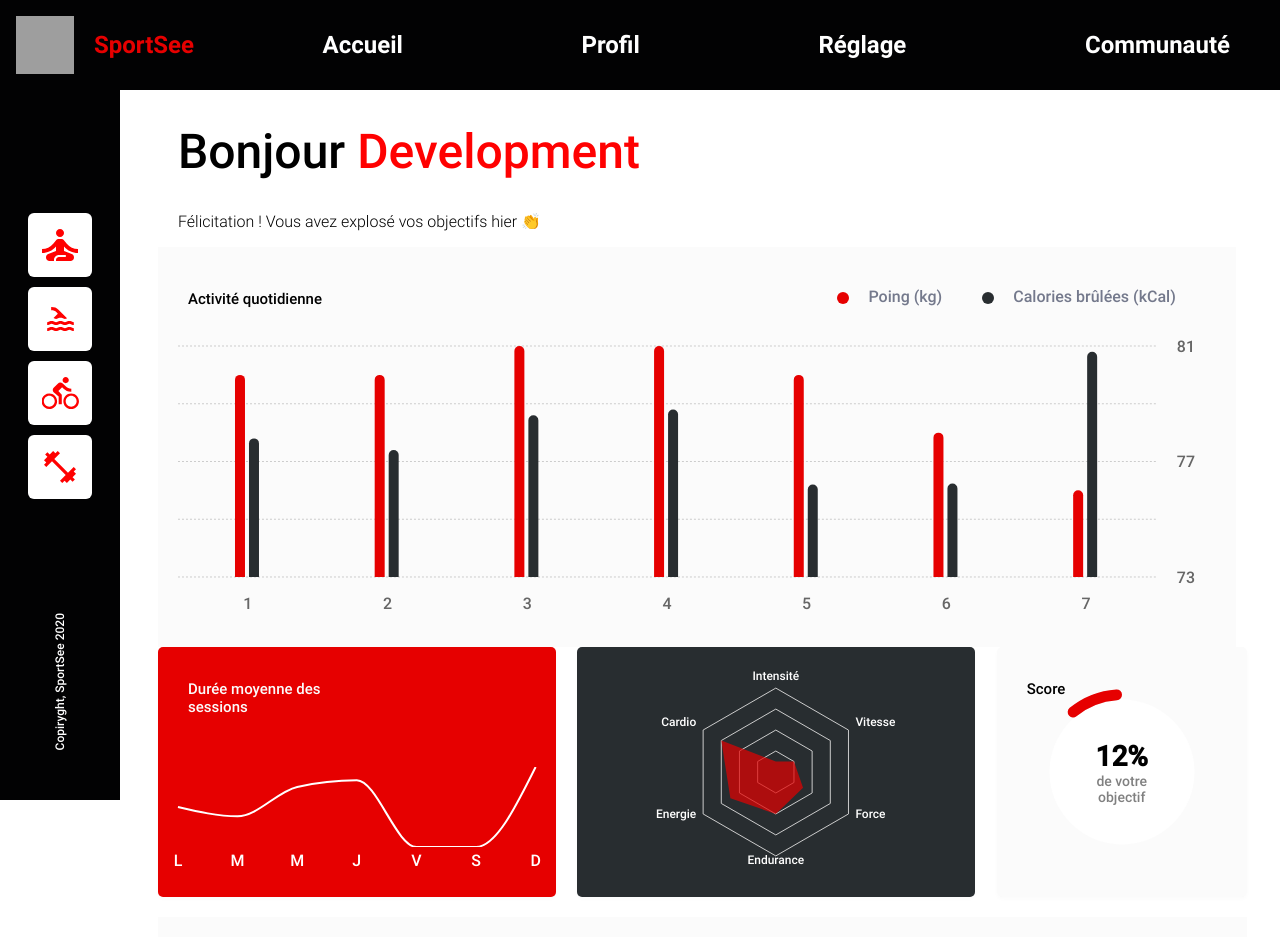
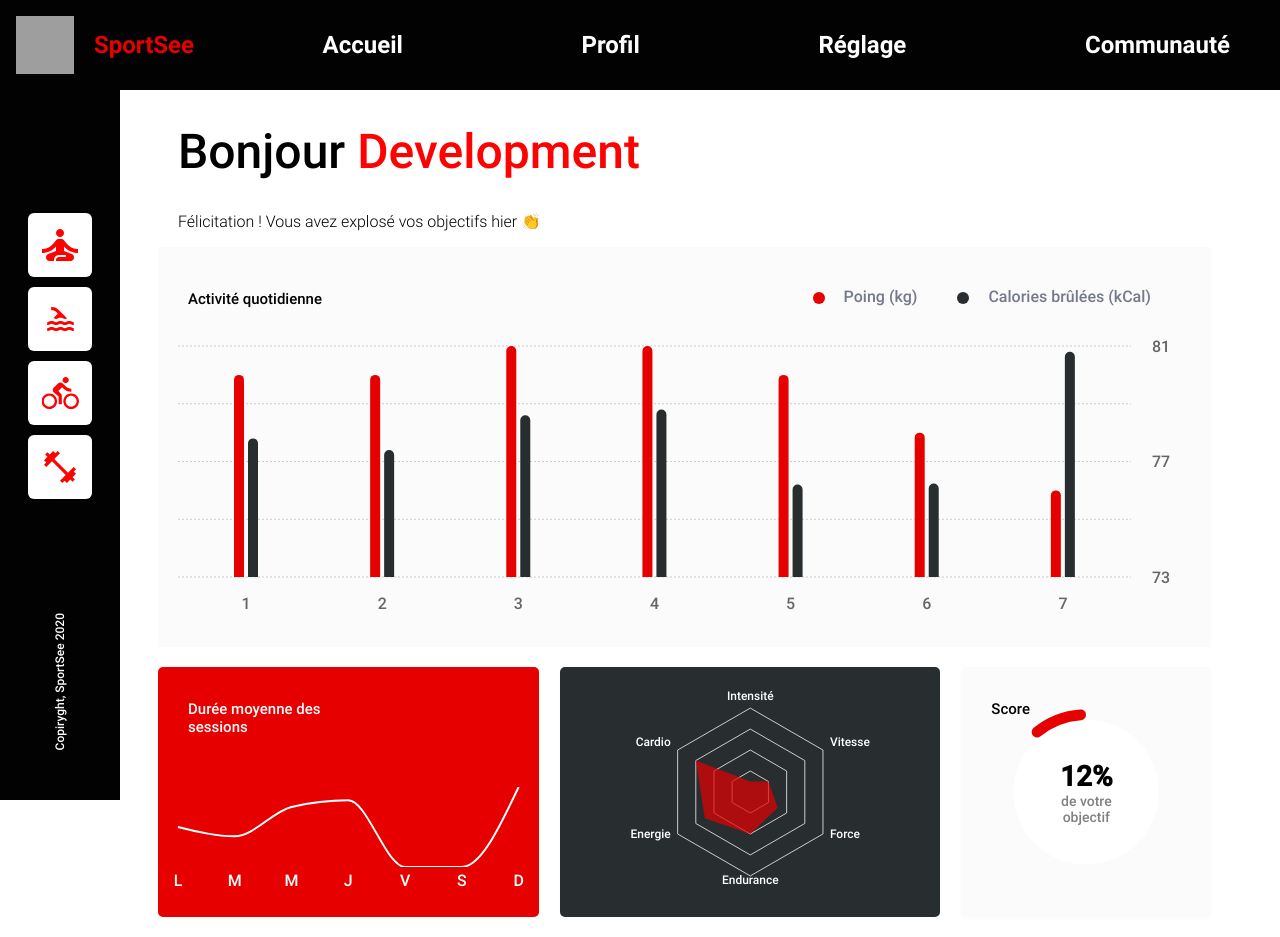
Before and after one commit to milonte/SportSee, a React (Create React App) app: page /12 in a window 1280 px wide. Shown: the top 937 px of the page. Built offline with nearby package versions, Linux system fonts and the light colour scheme; grey boxes are pictures that could not be loaded.

Commit message:
fix: typing code

```diff
--- a/src/Error.tsx
+++ b/src/Error.tsx
@@ -4,8 +4,8 @@ import { Link } from 'react-router-dom';
 
 export default function Error() {
     const error: any = useRouteError();
+    console.log(error)
     function displayError() {
-        console.error(error);
         return (
             <>
                 <div className='error-status'>{error.status}</div>
--- a/src/components/Activity.tsx
+++ b/src/components/Activity.tsx
@@ -1,21 +1,27 @@
-import { useEffect, useState } from 'react';
+import { ReactElement, SetStateAction, useEffect, useState } from 'react';
 import '../styles/components/activity.scss';
-import { BarChart, Bar, XAxis, YAxis, CartesianGrid, Tooltip, Legend, ResponsiveContainer, Text, Line } from 'recharts';
+import { BarChart, Bar, XAxis, YAxis, CartesianGrid, Tooltip, Legend, ResponsiveContainer, TooltipProps } from 'recharts';
 import Loader from './Loader';
+import { UserActivityDatasInterface } from '../models/UserActivityDatasInterface';
+import { NameType, ValueType } from 'recharts/types/component/DefaultTooltipContent';
 
-export default function Activity(data: any) {
-    const [isLoading, setIsLoading] = useState(true)
-    const [activities, setActivities] = useState([]);
+interface ActivityProps {
+    data: UserActivityDatasInterface;
+}
+
+export default function Activity({ data }: ActivityProps) {
+    const [isLoading, setIsLoading]: SetStateAction<any> = useState<boolean>(true)
+    const [activities, setActivities]: SetStateAction<any> = useState<UserActivityDatasInterface>();
 
     useEffect(() => {
-        if (data.data.sessions !== undefined) {
-            setActivities(data.data.sessions);
+        if (data.sessions !== undefined) {
+            setActivities(data.sessions);
             setIsLoading(false);
         }
 
-    }, [data.data.sessions]);
+    }, [data.sessions]);
 
-    const ActivityTooptip = ({ active, payload }: any) => {
+    const ActivityTooptip = ({ active, payload }: TooltipProps<ValueType, NameType>): ReactElement | null => {
         if (active && payload && payload.length) {
             return (
                 <div className="activity-tooltip">
--- a/src/components/DataCard.tsx
+++ b/src/components/DataCard.tsx
@@ -2,17 +2,24 @@ import { useEffect, useState } from 'react';
 import '../styles/components/datacard.scss';
 import Loader from './Loader';
 
-export default function DataCard(props: any) {
-    const [isLoading, setIsLoading] = useState(true)
-    const [dataKey, setDataKey] = useState('');
-    const [dataValue, setDataValue] = useState('');
+interface DataProps {
+    data: {
+        0: string;
+        1: number;
+    };
+}
+
+export default function DataCard({ data }: DataProps) {
+    const [isLoading, setIsLoading] = useState<boolean>(true)
+    const [dataKey, setDataKey] = useState<string>('');
+    const [dataValue, setDataValue] = useState<string>('');
 
     useEffect(() => {
-        if (props.data) {
+        if (data) {
             let category = '';
             let unit = '';
 
-            switch (props.data[0]) {
+            switch (data[0]) {
                 case 'calorieCount':
                     unit = 'kCal';
                     category = 'Calories';
@@ -34,12 +41,11 @@ export default function DataCard(props: any) {
                     category = 'Category';
                     break;
             }
-            setDataValue(props.data[1] + unit)
+            setDataValue(data[1] + unit)
             setDataKey(category);
             setIsLoading(false);
         }
-    }, [props])
-
+    }, [data])
 
     return (
         <div className="data-card">
--- a/src/components/Performance.tsx
+++ b/src/components/Performance.tsx
@@ -1,22 +1,26 @@
-import { useEffect, useState } from 'react';
+import { SetStateAction, useEffect, useState } from 'react';
 import '../styles/components/performance.scss';
 import { PolarAngleAxis, PolarGrid, Radar, RadarChart, ResponsiveContainer } from "recharts";
 import Loader from './Loader';
+import { UserPerformanceDatasInterface } from '../models/UserPerformanceDatasInterface';
 
-export default function Perfomance(data: any) {
-    const [isLoading, setIsLoading] = useState(true)
-    const [performances, setPerformances] = useState([]);
+interface PerformancedataProps {
+    data: UserPerformanceDatasInterface;
+}
+
+export default function Perfomance({ data }: PerformancedataProps) {
+    const [isLoading, setIsLoading]: SetStateAction<any> = useState<boolean>(true)
+    const [performances, setPerformances]: SetStateAction<any> = useState<UserPerformanceDatasInterface>();
 
     useEffect(() => {
-        if (data.data.data !== undefined) {
-            setPerformances(data.data.data);
+        if (data.data !== undefined) {
+            setPerformances(data.data);
             setIsLoading(false);
         }
+    }, [data.data]);
 
-    }, [data.data.data]);
-
-    const formatKind = (data: any) => {
-        switch (data.kind) {
+    const formatKind = (kinds: { value: number, kind: number }) => {
+        switch (kinds.kind) {
             case 1: return 'Intensité';
             case 2: return 'Vitesse';
             case 3: return 'Force';
@@ -39,7 +43,7 @@ export default function Perfomance(data: any) {
                         data={performances}
                     >
                         <PolarGrid gridType="polygon" radialLines={false} />
-                        <PolarAngleAxis dataKey={(data) => formatKind(data)} />
+                        <PolarAngleAxis dataKey={(kinds) => formatKind(kinds)} />
                         <Radar name="Mike" dataKey={"kind"} fill="#E60000" fillOpacity={0.7} />
                     </RadarChart>
                 </ResponsiveContainer>
--- a/src/components/Session.tsx
+++ b/src/components/Session.tsx
@@ -1,22 +1,27 @@
-import { useEffect, useState } from 'react';
+import { ReactElement, SetStateAction, useEffect, useState } from 'react';
 import '../styles/components/session.scss';
 import { Line, LineChart, ResponsiveContainer, Tooltip, XAxis, YAxis } from "recharts";
 import Loader from './Loader';
+import { SessionInterface, UserSessionDatasInterface } from '../models/UserSessionDatasInterface';
 
-export default function Session(data: any) {
-    const [isLoading, setIsLoading] = useState(true)
-    const [sessions, setSessions] = useState([]);
+interface SessionsdataProps {
+    data: UserSessionDatasInterface
+}
+
+export default function Session({ data }: SessionsdataProps) {
+    const [isLoading, setIsLoading]: SetStateAction<any> = useState<boolean>(true)
+    const [sessions, setSessions]: SetStateAction<any> = useState<UserSessionDatasInterface>();
 
     useEffect(() => {
-        if (data.data.sessions !== undefined) {
-            setSessions(data.data.sessions)
+        if (data.sessions !== undefined) {
+            setSessions(data.sessions);
             setIsLoading(false);
         }
 
-    }, [data.data.sessions]);
+    }, [data.sessions]);
 
-    const formatDay = (data: any) => {
-        switch (data.day) {
+    const formatDay = (day: SessionInterface) => {
+        switch (day.day) {
             case 1: return 'L';
             case 2: return 'M';
             case 3: return 'M';
@@ -44,9 +49,9 @@ export default function Session(data: any) {
                                 bottom: 20,
                             }}
                         >
-                            <XAxis dataKey={(data) => formatDay(data)} axisLine={false} tickLine={false} tick={{ fill: 'white' }} />
+                            <XAxis dataKey={(day) => formatDay(day)} axisLine={false} tickLine={false} tick={{ fill: 'white' }} />
                             <YAxis dataKey="sessionLength" hide allowDataOverflow={true} />
-                            <Tooltip content={({ active, payload }): any => {
+                            <Tooltip content={({ active, payload }): ReactElement | null => {
                                 if (active && payload && payload.length) {
                                     return (
                                         <div className="session-tooltip">
--- a/src/components/TodayScore.tsx
+++ b/src/components/TodayScore.tsx
@@ -1,22 +1,24 @@
 import { RadialBar, RadialBarChart, ResponsiveContainer } from 'recharts';
 import '../styles/components/todayscore.scss';
-import { useEffect, useState } from 'react';
+import { SetStateAction, useEffect, useState } from 'react';
 import Loader from './Loader';
 
-export default function TodayScore(data: any) {
-    const [isLoading, setIsLoading] = useState(true)
-    const [score, setScore] = useState([{ value: 0 }]);
-    const [targetAngle, setTargetAngle] = useState(0)
+interface TodayScoreProps {
+    data: any;
+}
+export default function TodayScore({ data }: TodayScoreProps) {
+    const [isLoading, setIsLoading]: SetStateAction<any> = useState<boolean>(true)
+    const [score, setScore]: SetStateAction<any> = useState<any[]>([{ value: 0 }]);
+    const [targetAngle, setTargetAngle]: SetStateAction<any> = useState<number>(0)
 
     useEffect(() => {
-        if (data.data.todayScore !== undefined) {
-            setScore([{ value: 1 - data.data.todayScore }]);
-            setTargetAngle(90 + data.data.todayScore * 360);
+        if (data.todayScore !== undefined) {
+            setScore([{ value: 1 - data.todayScore }]);
+            setTargetAngle(90 + data.todayScore * 360);
             setIsLoading(false);
         }
 
-    }, [data.data.todayScore]);
-
+    }, [data.todayScore]);
 
     return (
         <div id="today-score">
@@ -26,7 +28,7 @@ export default function TodayScore(data: any) {
                 <>
                     <h2 className="title">Score</h2>
                     <span className='legend'>
-                        <p className='percent'>{Number(data.data.todayScore) * 100}%</p>
+                        <p className='percent'>{Number(data.todayScore) * 100}%</p>
                         <p>de votre objectif</p>
                     </span>
                     <div className='r'></div>
--- a/src/router.tsx
+++ b/src/router.tsx
@@ -2,8 +2,6 @@ import { createBrowserRouter } from "react-router-dom";
 import { getUserMainDatas } from "./Api";
 import App from "./App";
 import Error from "./Error";
-
-console.log(process.env)
 
 const router = createBrowserRouter([
     {
@@ -11,10 +9,15 @@ const router = createBrowserRouter([
         element: <App />,
         errorElement: <Error />,
         loader: ({ params }) => {
+            if (!params.userId) {
+
+                throw new Response("Bad Request", { status: 404 })
+            }
             const data = params.userId ? getUserMainDatas(params.userId) : null
 
-            if (!data) {
-                throw new Response("", { status: 404 })
+            if (null === data) {
+                console.log('error')
+                throw new Response("Bad Request", { status: 404 })
             }
             return data;
 
--- a/src/styles/app.scss
+++ b/src/styles/app.scss
@@ -17,6 +17,7 @@ body {
         /* for topbar & leftbar */
         padding-top: 100px;
         padding-left: 150px;
+        padding-right: 50px;
 
         @include config.screen-max(config.$desktop-max-width) {
             flex-direction: column;
@@ -49,6 +50,7 @@ body {
             flex-direction: row;
             flex-wrap: nowrap;
             justify-content: space-around;
+            gap: 50px;
 
             @include config.screen-max(config.$desktop-max-width) {
                 flex-direction: column;
@@ -60,6 +62,7 @@ body {
                 flex-direction: row;
                 gap: 2%;
                 flex-wrap: nowrap;
+                width: 99%;
 
                 #sessions,
                 #performances,
@@ -77,13 +80,17 @@ body {
 
         .article {
             flex: 80%;
+            display: flex;
+            flex-direction: column;
+            flex-wrap: nowrap;
+            gap: 20px;
         }
 
         .aside {
             flex: 20%;
             display: flex;
             flex-direction: column;
-            justify-content: space-around;
+            justify-content: space-between;
             align-items: center;
 
             @include config.screen-max(config.$desktop-max-width) {
```
Also changed, not shown: src/App.tsx (+9 -10 lines), src/models/UserActivityDatasInterface.tsx (+7 -5 lines), src/models/UserSessionDatasInterface.tsx (+6 -4 lines).
